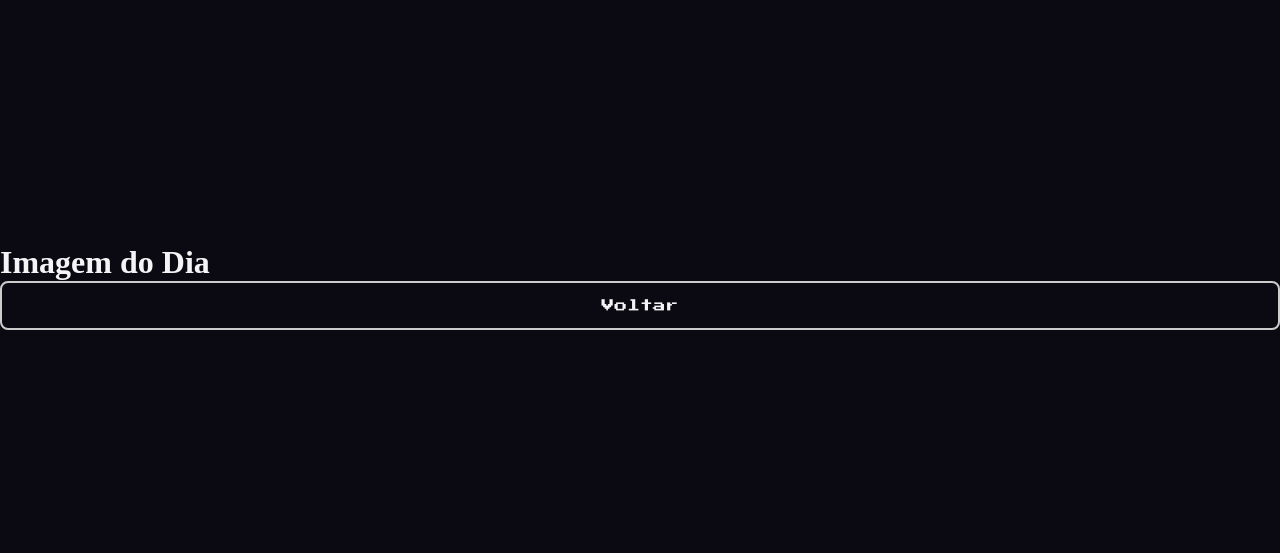
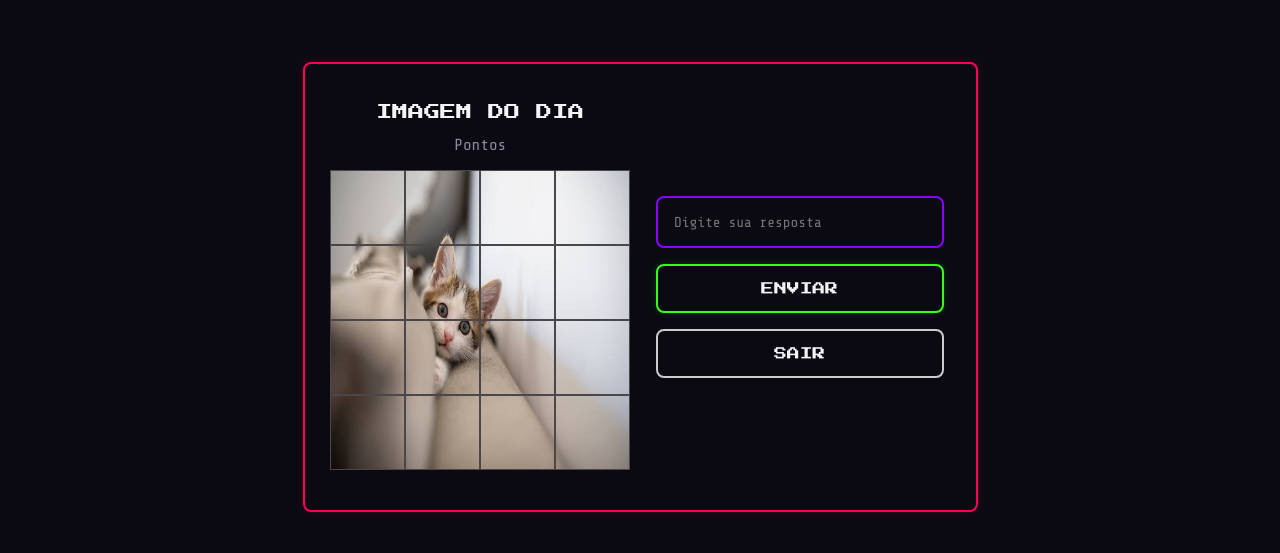
Before and after one commit to biazrei/Pixel-Guess, a React (Vite) app: page /ImagemDoDia in a window 1280 px wide. Shown: the part 113-666 px from the top of the page. Built offline with nearby package versions, Linux system fonts and the light colour scheme.

Commit message:
imagem do dia

```diff
--- /dev/null
+++ b/src/components/CardGrid/CardGrid.css
@@ -0,0 +1,18 @@
+.card-grid{
+    width: 100%;
+    height: 100%;
+    display: grid;
+    grid-template-columns: repeat(4, 1fr);
+    grid-template-rows: repeat(4, 1fr);
+    margin-bottom: 20px;
+    position: absolute;
+    top: 0;
+    left: 0;
+
+
+}
+.card{
+  width: 100%;
+  height: 100%;
+  border: 1px solid var(--color-border);
+}
--- /dev/null
+++ b/src/components/CardGrid/CardGrid.tsx
@@ -0,0 +1,13 @@
+import './CardGrid.css'
+export default function CardGrid(){
+    const cards = Array.from({ length: 16})
+    return(
+        <div className="card-grid">
+            {cards.map((_, index) => (
+                 <div className="card" key={index}></div>
+            ))}
+
+
+        </div>
+    )
+}
--- /dev/null
+++ b/src/components/GameContainer/Game.Container.tsx
@@ -0,0 +1,12 @@
+import gato from '../../assets/gato.jpeg'
+import CardGrid from '../CardGrid/CardGrid'
+import './GameContainer.css'
+
+export default function GameContainer() {
+  return (
+    <div className="game-container">
+        <img src={gato} alt="Imagem do jogo" />
+        <CardGrid/>
+    </div>
+  )
+}
--- /dev/null
+++ b/src/components/GameContainer/GameContainer.css
@@ -0,0 +1,14 @@
+.game-container {
+  position: relative;
+  width: 300px;
+  height: 300px;
+  aspect-ratio: 1;
+
+}
+
+.game-container img {
+  width: 100%;
+  height: 100%;
+  display: block;
+
+}
--- a/src/components/Input/Input.tsx
+++ b/src/components/Input/Input.tsx
@@ -1,7 +1,4 @@
 import './Input.css'
-
-
-
 type InputProps = {
     type?:"email"|"password"|"text"
     placeholder?: string
--- a/src/pages/Imagem do dia/Imagem-do-dia.css
+++ b/src/pages/Imagem do dia/Imagem-do-dia.css
@@ -0,0 +1,48 @@
+.imgdia{
+    max-width:675px;
+    min-height: 450px;
+    display: grid;
+    grid-template-columns: 1fr 1fr;
+    align-items: center;
+    gap: 2rem;
+    border: 2px solid var(--pink);
+    box-shadow: 0 0 10px rgba(255, 0, 85, 0.15);
+    padding: 2rem;
+    border-radius: 8px;
+    margin: 0 auto;
+}
+
+.imgdia__info{
+    display: flex;
+    flex-direction: column;
+    align-items: center;
+    gap: 1rem;
+    min-width: 0;
+}
+
+.imgdia__form {
+    display: flex;
+    flex-direction: column;
+    gap: 1rem;
+    width: 100%;
+    max-width: 320px;
+    min-width: 0;
+}
+
+
+
+@media (max-width: 600px) {
+  .imgdia {
+    width: 90%;
+    max-width: 400px;
+    min-height: 500px;
+    grid-template-columns: 1fr;
+    gap: 2rem;
+    padding: 2rem;
+  }
+
+
+
+
+
+}
--- a/src/pages/Imagem do dia/Imagem-do-dia.tsx
+++ b/src/pages/Imagem do dia/Imagem-do-dia.tsx
@@ -1,14 +1,31 @@
-"./Imagem-do-dia.css"
+import './Imagem-do-dia.css'
 import { useNavigate } from 'react-router'
 import Button from '../../components/Button/Button'
+import Input from '../../components/Input/Input'
+import Subtitle from '../../components/Subtitle/Subtitle'
+import Text from '../../components/Text/Text'
+import GameContainer from '../../components/GameContainer/Game.Container'
 
 export default function ImagemDoDia () {
     const navigate = useNavigate()
 
     return (
-        <main>
-            <h1>Imagem do Dia</h1>
-            <Button onClick={() => navigate("/")}>Voltar</Button>
+         <main className='imgdia'>
+
+            <div className='imgdia__info'>
+            <Subtitle> IMAGEM DO DIA </Subtitle>
+            <Text>Pontos</Text>
+            <GameContainer/>
+            </div>
+
+
+            <form className='imgdia__form'>
+             <Input type='text' placeholder='Digite sua resposta'/>
+             <Button type='submit' cor='green'>ENVIAR </Button>
+             <Button type='button' onClick={() => navigate("/")}>SAIR</Button>
+            </form>
+
         </main>
+
     )
 }
```
Also changed, not shown: src/assets/gato.jpeg (added).
